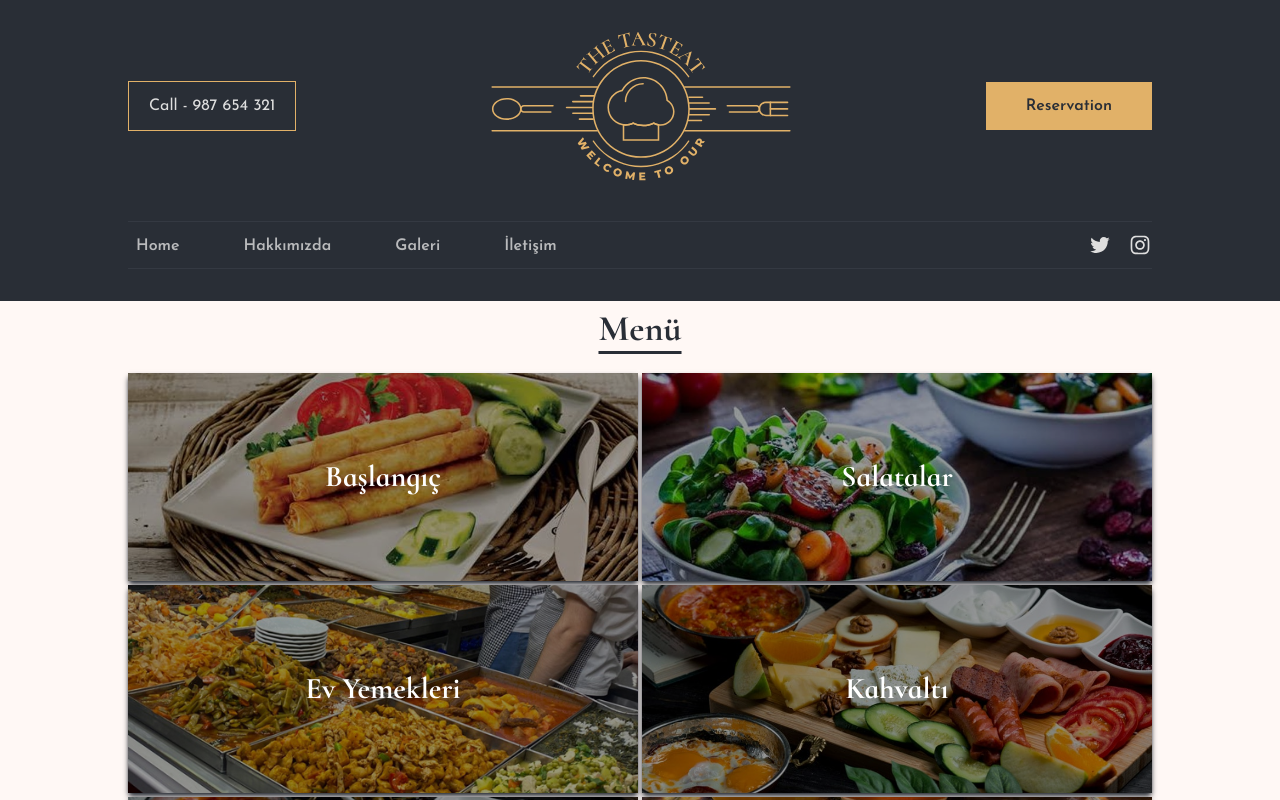
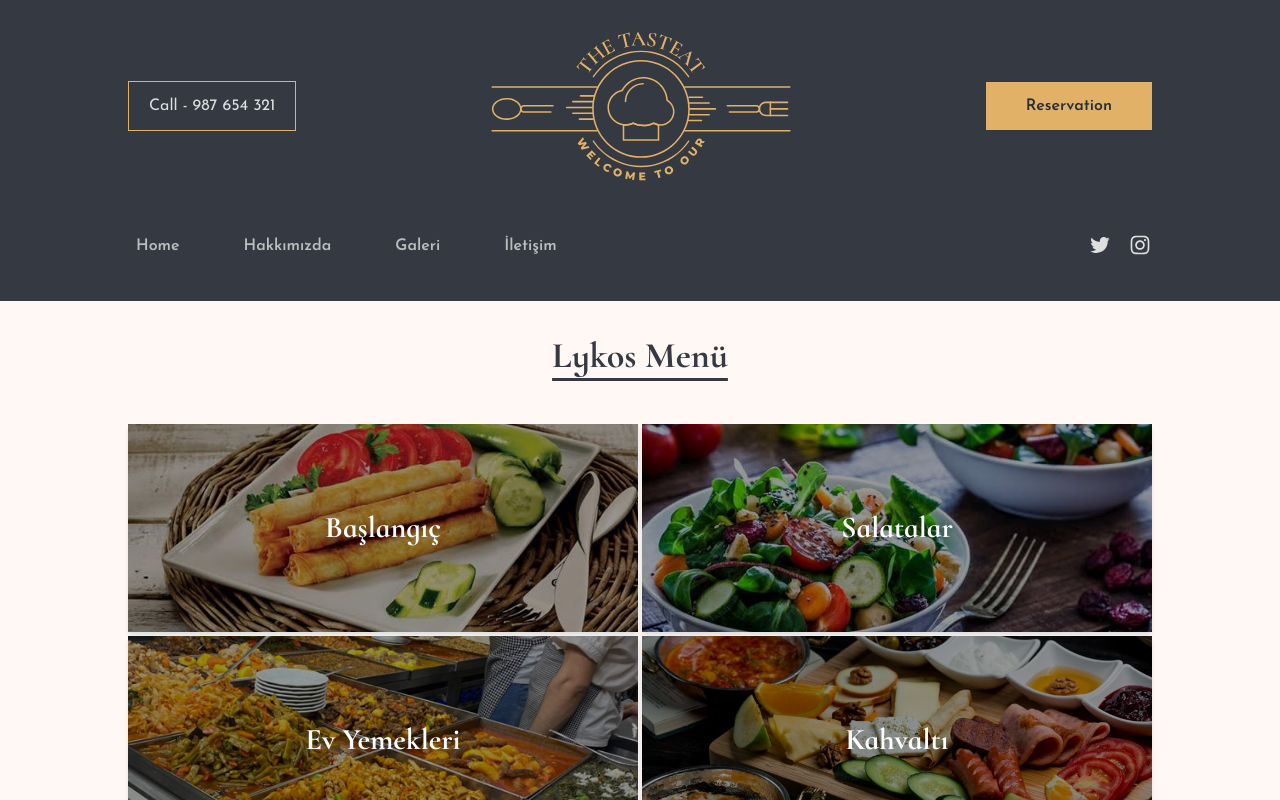
Before and after one commit to furkanleylek/Restaurant-App-Lykos, a Next.js app: page /menu in a window 1280 px wide. Shown: the top 800 px of the page. Built offline with nearby package versions, Linux system fonts and the light colour scheme.

Commit message:
menu dishs

```diff
--- a/app/layout.tsx
+++ b/app/layout.tsx
@@ -22,9 +22,6 @@ export default function RootLayout({
       <body className={classNames('w-full h-full bg-white', josef.className)}>
         <div className="flex flex-col">
           <Provider>
-            <div className='w-full h-full bg-secondaryBg'>
-              <Header />
-            </div>
             {children}
             <div className='w-full h-full bg-secondaryBg'>
               <Footer />
--- a/app/menu/page.tsx
+++ b/app/menu/page.tsx
@@ -1,17 +1,16 @@
 import React from 'react'
-import Menu from '@/components/home/sectionThree/menu'
-import data from '@/data.json'
 import AllCategory from '@/components/menu/category'
-import TitleH1 from '@/components/layouts/h1'
+import Header from '@/components/header/header'
+import MenuHeader from '@/components/menu/menuheader'
 const MenuPage = () => {
     return (
         <section
-            className="w-full h-full bg-primaryBg flex flex-col items-center justify-center gap-6 pt-2"
+            className="w-full h-full bg-primaryBg flex flex-col items-center justify-center "
         >
-            <TitleH1>
-                Menü
-            </TitleH1>
-            <div className='w-full flex flex-col gap-16 xl:gap-32 container mx-auto pb-12 xl:pb-32 md:px-16 xl:px-32 relative '
+            <div className='fixed top-0 z-20 bg-primary w-full'>
+                <Header />
+            </div>
+            <div className='w-full flex flex-col gap-16 xl:gap-32 mt-20 mdlg:mt-[280px] xl:mt-[320px] container mx-auto pb-12 xl:pb-32 md:px-16 xl:px-32 relative '
             >
                 <AllCategory />
             </div>
--- a/app/page.tsx
+++ b/app/page.tsx
@@ -7,10 +7,15 @@ import Special from '@/components/home/sectionThree/special'
 import Slider from '@/components/home/sectionFour/slider'
 import PopulerDishes from '@/components/home/sectionFive/populer'
 import data from '@/data.json'
+import Header from '@/components/header/header'
+
+
 export default function Home() {
   return (
     <main className="flex min-h-screen flex-col items-center  overflow-x-hidden">
-
+      <div className='w-full h-full bg-secondaryBg'>
+        <Header />
+      </div>
       {/* Section 1*/}
       <section
         className="w-full h-full  bg-secondaryBg"
--- a/components/context.tsx
+++ b/components/context.tsx
@@ -2,17 +2,21 @@
 import React, { createContext, useState, useContext } from 'react'
 
 interface ContextType {
-    isFilter: boolean;
-    setIsFilter: React.Dispatch<React.SetStateAction<boolean>>
+    categoryIndex: number;
+    setCategoryIndex: React.Dispatch<React.SetStateAction<number>>
+    insideCategory: boolean;
+    setInsideCategory: React.Dispatch<React.SetStateAction<boolean>>
 }
 const Context = createContext<ContextType | undefined>(undefined)
 
 function Provider({ children }: { children: React.ReactNode }) {
 
-    const [isFilter, setIsFilter] = useState(false)
+    const [categoryIndex, setCategoryIndex] = useState(0)
+    const [insideCategory, setInsideCategory] = useState(false)
 
     const data = {
-        isFilter, setIsFilter,
+        categoryIndex, setCategoryIndex,
+        insideCategory, setInsideCategory
     }
 
     return (
--- a/components/header/header.tsx
+++ b/components/header/header.tsx
@@ -12,7 +12,7 @@ const josefin = Josefin_Sans({ subsets: ['latin'] })
 const Header = () => {
     return (
         <header
-            className="md:container mx-auto px-4 md:px-16 xl:px-32 w-full flex flex-col py-8 gap-10"
+            className="md:container mx-auto px-4 md:px-16 xl:px-32 w-full flex flex-col py-4 xl:py-8 gap-10"
         >
             <div className='flex justify-between items-center text-white mdlg:hidden'>
                 <Image
--- a/components/layouts/h1.tsx
+++ b/components/layouts/h1.tsx
@@ -10,7 +10,7 @@ const cormo = Cormorant_Infant({ subsets: ['latin'], weight: '700' })
 
 const TitleH1: React.FC<TitleH1Props> = ({ children }) => {
     return (
-        <h1 className={classNames('text-3xl xl:text-4xl underline underline-offset-[11px] font-bold text-secondary', cormo.className)}>
+        <h1 className={classNames('text-3xl xl:text-4xl underline underline-offset-[11px] font-bold text-primary', cormo.className)}>
             {children}
         </h1>
     );
--- a/components/layouts/h5.tsx
+++ b/components/layouts/h5.tsx
@@ -10,7 +10,7 @@ const cormo = Cormorant_Infant({ subsets: ['latin'], weight: '700' })
 
 const TitleH5: React.FC<TitleH5Props> = ({ children }) => {
     return (
-        <h5 className={classNames('text-xl xl:text-2xl font-bold text-secondary', cormo.className)}>
+        <h5 className={classNames('text-[18px] mdlg:text-xl xl:text-2xl font-bold text-secondary', cormo.className)}>
             {children}
         </h5>
     );
--- a/components/menu/category.tsx
+++ b/components/menu/category.tsx
@@ -1,20 +1,34 @@
-import React from 'react'
+'use client'
+import React, { useState } from 'react'
 import MenuData from '@/menu.json'
 import Image from 'next/image'
 import classNames from 'classnames';
 import { Cormorant_Infant } from 'next/font/google'
+import Food from './food';
+import { useRestaurantContext } from '../context';
+import TitleH1 from '../layouts/h1';
+import MenuHeader from './menuheader';
 
 interface SingleCategoryProps {
     categoryTitle: string,
-    categoryImageSource: string
+    categoryImageSource: string,
+    categoryIndex: number,
+    setCategoryIndex: (index: number) => void;
+    setInsideCategory: (inside: boolean) => void;
 }
 
 const cormo = Cormorant_Infant({ subsets: ['latin'], weight: '700' })
 
 
-const SingleCategory: React.FC<SingleCategoryProps> = ({ categoryTitle, categoryImageSource }) => {
+const SingleCategory: React.FC<SingleCategoryProps> = ({ categoryTitle, categoryImageSource, categoryIndex, setCategoryIndex, setInsideCategory }) => {
     return (
-        <div className='relative w-full h-36 md:h-40 xl:h-52 flex items-center justify-center shadow-md shadow-secondary'>
+        <div
+            onClick={() => {
+                setCategoryIndex(categoryIndex)
+                setInsideCategory(true)
+            }}
+            className='relative w-full h-36 md:h-40 xl:h-52 flex items-center justify-center shadow-md shadow-third '
+        >
             <h3 className={classNames('text-white font-semibold text-xl xl:text-3xl absolute z-10', cormo.className)}>
                 {categoryTitle}
             </h3>
@@ -30,16 +44,39 @@ const SingleCategory: React.FC<SingleCategoryProps> = ({ categoryTitle, category
 
 
 const AllCategory = () => {
+
+    const { categoryIndex, setCategoryIndex, insideCategory, setInsideCategory } = useRestaurantContext()
+
     return (
-        <div className='grid grid-cols-1 md:grid-cols-2 w-full gap-1'>
+        <>
             {
-                MenuData.category.map((e, index) => {
-                    return (
-                        <SingleCategory key={index} categoryTitle={e.categoryTitle} categoryImageSource={e.categoryImageSource} />
+                insideCategory ?
+                    (
+                        <div>
+                            <MenuHeader />
+                            <Food dishData={MenuData.category[categoryIndex].Menu} />
+                        </div >
                     )
-                })
+                    :
+                    (
+                        <div className='flex flex-col items-center justify-center gap-9 mdlg:gap-12 py-4'>
+                            <TitleH1>
+                                Lykos Menü
+                            </TitleH1>
+                            <div className='grid grid-cols-1 md:grid-cols-2 w-full gap-1'>
+                                {
+                                    MenuData.category.map((e, index) => {
+                                        return (
+                                            <SingleCategory key={index} categoryTitle={e.categoryTitle} categoryImageSource={e.categoryImageSource} categoryIndex={index} setCategoryIndex={setCategoryIndex} setInsideCategory={setInsideCategory} />
+                                        )
+                                    })
+                                }
+                            </div>
+
+                        </div>
+                    )
             }
-        </div>
+        </>
     )
 }
 
--- /dev/null
+++ b/components/menu/food.tsx
@@ -0,0 +1,65 @@
+import React from 'react'
+import Image from 'next/image';
+import TitleH5 from '../layouts/h5';
+import Paragraph from '../layouts/paragraph';
+import MenuHeader from './menuheader';
+interface SingleFoodProps {
+    dishImageSrc: string;
+    dishTitle: string;
+    dishDescription: string;
+    dishPrice: number;
+}
+
+
+interface MenuProps {
+    dishData: {
+        dishImageSrc: string;
+        dishTitle: string;
+        dishDescription: string;
+        dishPrice: number;
+    }[];
+}
+
+
+const SingleFood: React.FC<SingleFoodProps> = ({ dishTitle, dishDescription, dishImageSrc, dishPrice }) => {
+    return (
+        <div className='flex justify-between gap-6 border-b-[1px] shadow-b-xl pr-2'>
+            <div className='flex gap-2'>
+                <Image
+                    src={dishImageSrc}
+                    width={80}
+                    height={80}
+                    alt={dishTitle}
+                    className='object-cover rounded-sm'
+                />
+                <div className='flex flex-col gap-2'>
+                    <TitleH5>
+                        {dishTitle}
+                    </TitleH5>
+                    <p className='text-[11px] mdlg:text-sm'>
+                        {dishDescription}
+                    </p>
+                </div>
+            </div>
+            <span className='flex justify-self-end'>
+                {dishPrice}₺
+            </span>
+        </div>
+    )
+}
+
+const Food: React.FC<MenuProps> = ({ dishData }) => {
+    return (
+        <div className='grid grid-cols-1 md:grid-cols-2 w-full mt-20 gap-4'>
+            {
+                dishData.map((e, index) => {
+                    return (
+                        <SingleFood key={index} dishTitle={e.dishTitle} dishImageSrc={e.dishImageSrc} dishDescription={e.dishDescription} dishPrice={e.dishPrice} />
+                    )
+                })
+            }
+        </div>
+    )
+}
+
+export default Food
--- /dev/null
+++ b/components/menu/menuheader.tsx
@@ -0,0 +1,33 @@
+'use client'
+import React from 'react'
+import { useRestaurantContext } from '../context';
+import { MdKeyboardArrowLeft } from 'react-icons/md'
+
+const MenuHeader = () => {
+
+    const { setInsideCategory } = useRestaurantContext()
+
+    return (
+        <div
+            className=' bg-rose-50 w-full fixed top-[71px] mdlg:top-[272px] xl:top-[303px] inset-x-0'
+        >
+            <div
+                onClick={() => {
+                    setInsideCategory(false)
+                }}
+                className="md:container mx-auto px-4 md:px-16 xl:px-32 w-full py-4 xl:py-4 flex items-center gap-2 p-2"
+            >
+                <span>
+                    <MdKeyboardArrowLeft />
+                </span>
+                <h3
+                >
+                    Ana Sayfa
+                </h3>
+            </div>
+
+        </div>
+    )
+}
+
+export default MenuHeader
```
Also changed, not shown: menu.json (+6 -6 lines).
